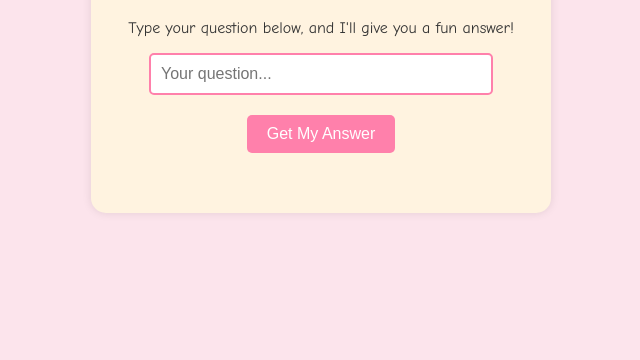
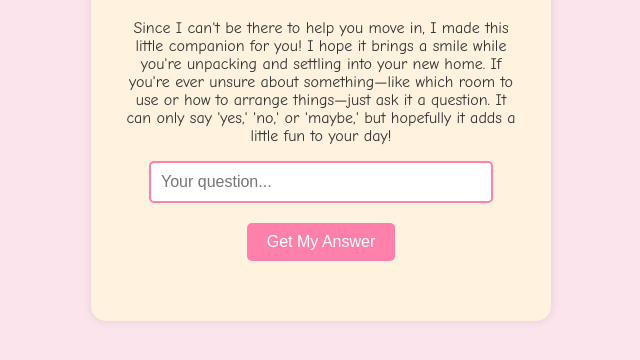
Before and after one commit to jenyleb/yes-no-maybe, a plain HTML site: page index.html in a window 1280 px wide. Shown: the part 150-510 px from the top of the page, without its empty margins (319-959 px from the left). Drawn offline with Linux system fonts and the light colour scheme.

Commit message:
Update index.html

```diff
--- a/index.html
+++ b/index.html
@@ -10,7 +10,7 @@
 
     <div class="container">
         <h1>💖 Ask Me Anything! 💖</h1>
-        <p>Type your question below, and I'll give you a fun answer!</p>
+        <p>Since I can't be there to help you move in, I made this little companion for you! I hope it brings a smile while you're unpacking and settling into your new home. If you're ever unsure about something—like which room to use or how to arrange things—just ask it a question. It can only say 'yes,' 'no,' or 'maybe,' but hopefully it adds a little fun to your day! </p>
         <input type="text" id="question" placeholder="Your question...">
         <br>
         <button onclick="getAnswer()">Get My Answer</button>
```
